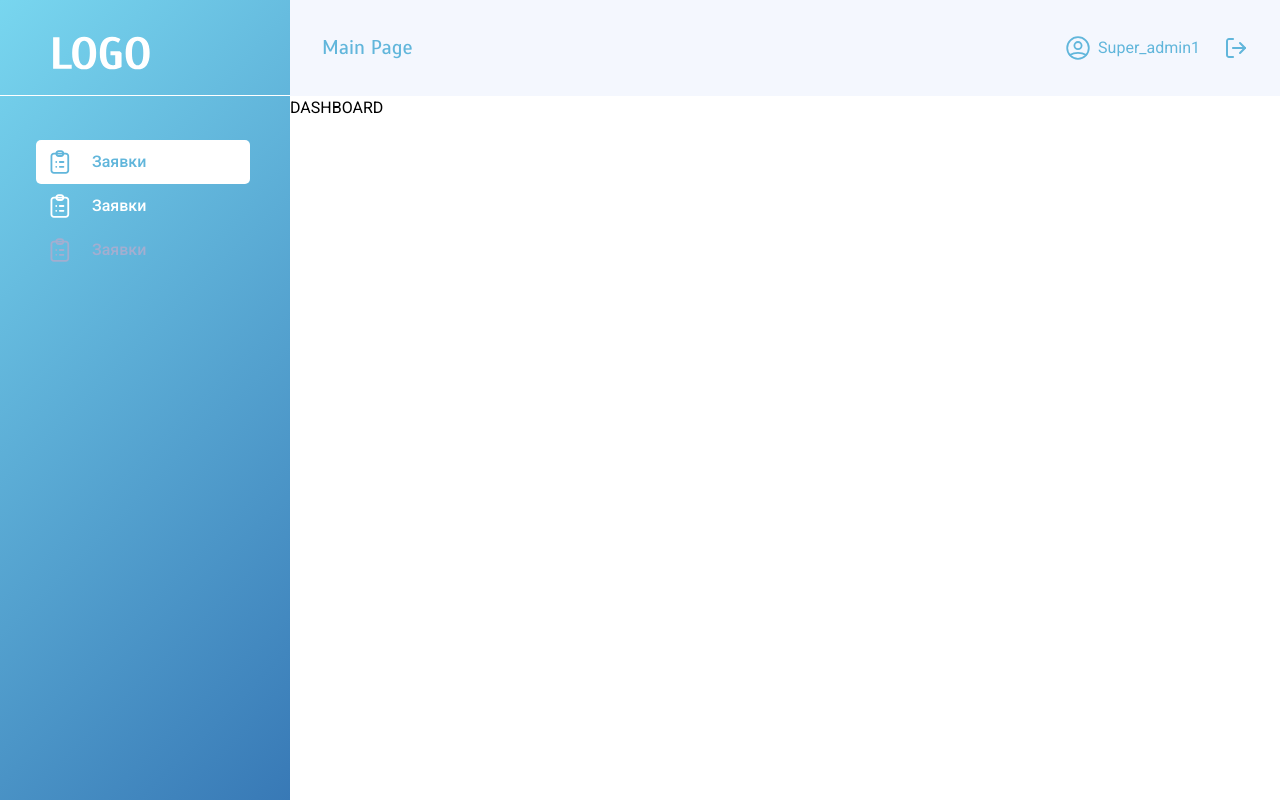
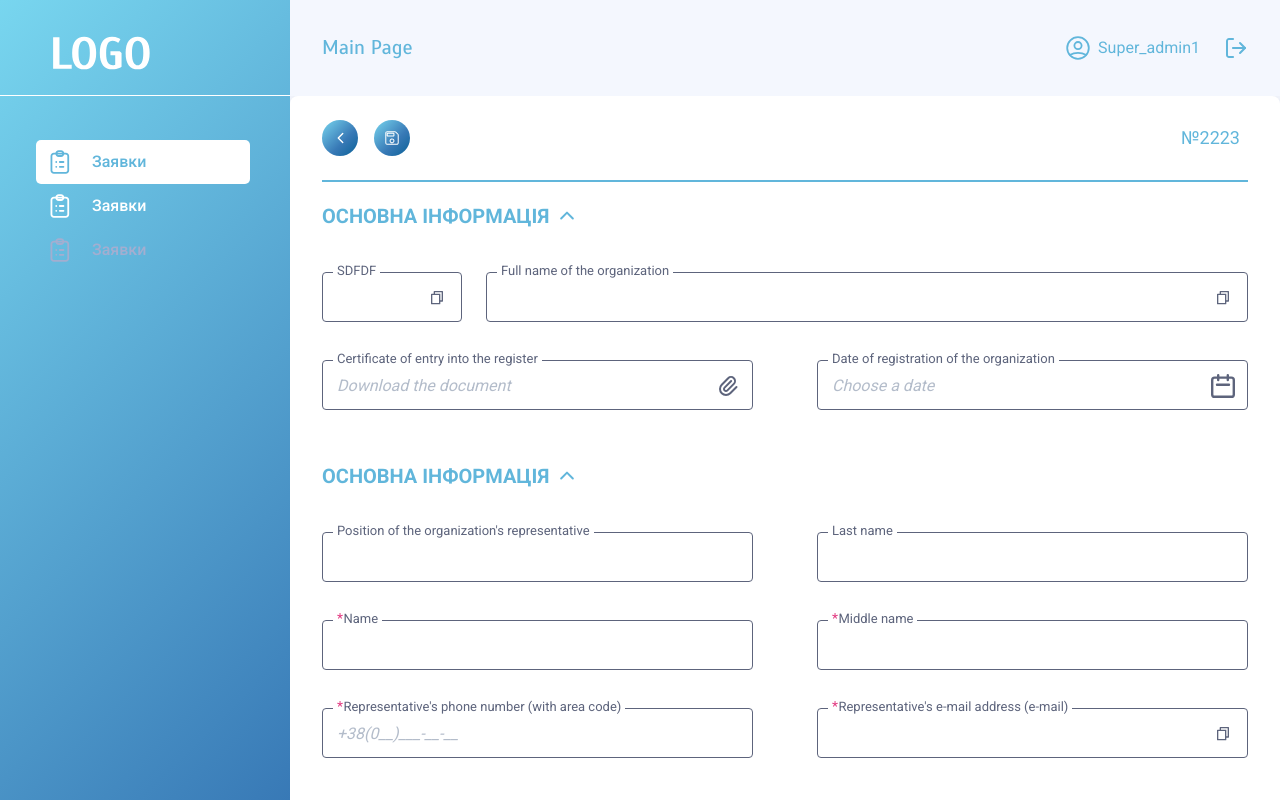
Before and after one commit to it-volunteers-ukraine/ChariERP, a Next.js app in the folder client/: page /en/dashboard in a window 1280 px wide. Built offline with nearby package versions, Linux system fonts and the light colour scheme.

Commit message:
Create Dashboard

```diff
--- /dev/null
+++ b/client/src/app/[locale]/(admin)/dashboard/config.ts
@@ -0,0 +1,90 @@
+import * as Yup from 'yup';
+import { TranslationValues } from 'next-intl';
+import { isValidPhoneNumber } from 'libphonenumber-js';
+
+interface FormValues {
+  email: string;
+  organizationName: string;
+  organizationTaxNumber: string;
+  certificateOfRegister: string;
+  dateOfRegisterOrganization: string;
+  positionOrganization: string;
+  lastName: string;
+  name: string;
+  middleName: string;
+  phone: string;
+  site: string;
+  socialNetworks: string;
+  agree: boolean;
+}
+
+export const initialValues: FormValues = {
+  email: '',
+  organizationName: '',
+  organizationTaxNumber: '',
+  certificateOfRegister: '',
+  dateOfRegisterOrganization: '',
+  positionOrganization: '',
+  lastName: '',
+  name: '',
+  middleName: '',
+  phone: '',
+  site: '',
+  socialNetworks: '',
+  agree: false,
+};
+
+export const validationSchema = (
+  error: (key: string, params?: TranslationValues) => string,
+) =>
+  Yup.object().shape({
+    organizationName: Yup.string()
+      .trim()
+      .max(300, error('maxPlural', { int: 300 }))
+      .required(error('required')),
+    organizationTaxNumber: Yup.string()
+      .matches(/^\d{8}$/, error('taxNumber'))
+      .required(error('required')),
+    certificateOfRegister: Yup.string().required(error('required')),
+    dateOfRegisterOrganization: Yup.string().required(error('required')),
+    positionOrganization: Yup.string()
+      .trim()
+      .max(100, error('maxPlural', { int: 100 }))
+      .required(error('required')),
+    lastName: Yup.string()
+      .trim()
+      .max(100, error('maxPlural', { int: 100 }))
+      .required(error('required')),
+    name: Yup.string()
+      .trim()
+      .max(100, error('maxPlural', { int: 100 }))
+      .required(error('required')),
+    middleName: Yup.string()
+      .trim()
+      .max(100, error('maxPlural', { int: 100 }))
+      .required(error('required')),
+    phone: Yup.string()
+      .test(
+        'is-valid-phone',
+        error('notValidPhone'),
+        (value) => !!isValidPhoneNumber(value as string),
+      )
+      .required('required'),
+    email: Yup.string()
+      .trim()
+      .min(6, error('minPlural', { int: 6 }))
+      .max(50, error('maxPlural', { int: 50 }))
+      .email(error('notValidEmail'))
+      .required(error('required')),
+    site: Yup.string()
+      .trim()
+      .matches(/^https:\/\/.*$/, error('siteStart'))
+      .min(10, error('minPlural', { int: 10 }))
+      .max(2000, error('maxPlural', { int: 2000 })),
+    socialNetworks: Yup.string()
+      .trim()
+      .matches(/^https:\/\/.*$/, error('siteStart'))
+      .min(10, error('minPlural', { int: 10 }))
+      .max(2000, error('maxPlural', { int: 2000 })),
+    agree: Yup.boolean().oneOf([true]).required(),
+  });
--- a/client/src/app/[locale]/(admin)/dashboard/page.tsx
+++ b/client/src/app/[locale]/(admin)/dashboard/page.tsx
@@ -1,5 +1,209 @@
+'use client';
+import { useState } from 'react';
+import { useTranslations } from 'next-intl';
+import { Form, Formik, FormikValues } from 'formik';
+
+import { ArrowUp } from '@/assets/icons';
+import { Title } from '@/components/title';
+import { AddBtn } from '@/components/add-button';
+import {
+  Button,
+  ButtonIcon,
+  DateField,
+  FileField,
+  InputField,
+} from '@/components';
+
+import { initialValues, validationSchema } from './config';
+
 const Dashboard = () => {
-  return <h1> DASHBOARD</h1>;
+  const [inputFields, setInputFields] = useState<string[]>(['socialNetworks']);
+  const text = useTranslations('auth-page.registration');
+  const error = useTranslations('validation');
+
+  const onSubmit = (values: FormikValues) => {
+    console.log('data', values);
+  };
+
+  const addInputField = () => {
+    setInputFields([...inputFields, 'socialNetworks']);
+  };
+
+  return (
+    <Formik
+      validateOnBlur
+      validateOnChange
+      onSubmit={onSubmit}
+      initialValues={initialValues}
+      validationSchema={validationSchema((key, params) => error(key, params))}
+    >
+      {() => (
+        <Form className="w-full h-full bg-boardHeader">
+          <div className="flex justify-start px-8 pb-12 bg-white rounded-lg shadow-bg">
+            <div className="w-[994px]">
+              <div className="flex items-center justify-between mb-4 py-6 pr-2 border-b-2 border-lightBlue">
+                <div className="flex items-center gap-4">
+                  <ButtonIcon icon={'back'} iconType={'primary'} />
+                  <ButtonIcon icon={'save'} iconType={'primary'} />
+                </div>
+
+                <div className="text-[18px] text-lightBlue leading-6 capitalize">
+                  №2223
+                </div>
+              </div>
+
+              <div className="flex flex-col gap-12">
+                <div className="flex flex-col gap-6">
+                  <div className="flex items-center justify-start">
+                    <Title title="основна інформація" className="text-[20px]" />
+                    <div className="p-[6px]">
+                      <ArrowUp />
+                    </div>
+                  </div>
+
+                  <div className="flex items-center gap-6">
+                    <InputField
+                      isCopy
+                      type="number"
+                      wrapperClass="max-w-[140px]"
+                      name="organizationTaxNumber"
+                      label={'SDFDF'}
+                    />
+
+                    <InputField
+                      isCopy
+                      name="organizationName"
+                      label={text('organizationName.label')}
+                    />
+                  </div>
+
+                  <div className="flex items-center gap-16">
+                    <FileField
+                      maxSize={5}
+                      placeholderItalic
+                      name="certificateOfRegister"
+                      accept={'pdf, jpg, jpeg, png'}
+                      label={text('certificateOfRegister.label')}
+                      placeholder={text('certificateOfRegister.placeholder')}
+                    />
+
+                    <DateField
+                      placeholderItalic
+                      name="dateOfRegisterOrganization"
+                      label={text('dateOfRegisterOrganization.label')}
+                      placeholder={text(
+                        'dateOfRegisterOrganization.placeholder',
+                      )}
+                    />
+                  </div>
+                </div>
+
+                <div className="flex flex-col gap-6">
+                  <div className="flex items-center justify-start">
+                    <Title title="основна інформація" className="text-[20px]" />
+                    <div className="p-[6px]">
+                      <ArrowUp />
+                    </div>
+                  </div>
+
+                  <div className="flex items-center gap-16">
+                    <InputField
+                      name="positionOrganization"
+                      label={text('positionOrganization.label')}
+                    />
+
+                    <InputField
+                      name="lastName"
+                      label={text('lastName.label')}
+                    />
+                  </div>
+
+                  <div className="flex items-center gap-16">
+                    <InputField
+                      required
+                      name="name"
+                      label={text('name.label')}
+                    />
+
+                    <InputField
+                      required
+                      name="middleName"
+                      label={text('middleName.label')}
+                    />
+                  </div>
+
+                  <div className="flex items-center gap-16">
+                    <InputField
+                      required
+                      isMasked
+                      name="phone"
+                      placeholderItalic
+                      placeholder="+38(0__)___-__-__"
+                      label={text('phone.label')}
+                    />
+
+                    <InputField
+                      isCopy
+                      required
+                      name="email"
+                      label={text('email.label')}
+                    />
+                  </div>
+                </div>
+
+                <div className="flex flex-col gap-6">
+                  <div className="flex items-center justify-start">
+                    <Title title="media" className="text-[20px]" />
+                    <div className="p-[6px]">
+                      <ArrowUp />
+                    </div>
+                  </div>
+
+                  <InputField
+                    cross
+                    name="site"
+                    wrapperClass="w-[465px]"
+                    label={text('site.label')}
+                  />
+
+                  {inputFields.map((name, index) => (
+                    <InputField
+                      cross
+                      name={name}
+                      key={`media-signUp-${index}`}
+                      label={text('socialNetworks.label')}
+                      wrapperClass="w-[465px]"
+                    />
+                  ))}
+
+                  {inputFields.length < 5 && (
+                    <AddBtn
+                      onClick={addInputField}
+                      className="flex justify-start"
+                      text={text('button.addNewInput')}
+                    />
+                  )}
+
+                  <div className="flex justify-end w-full gap-6">
+                    <Button
+                      text="Accept"
+                      styleType="green"
+                      className="w-[90px]"
+                    />
+                    <Button
+                      text="Decline"
+                      styleType="red"
+                      className="w-[90px]"
+                    />
+                  </div>
+                </div>
+              </div>
+            </div>
+          </div>
+        </Form>
+      )}
+    </Formik>
+  );
 };
 
 export default Dashboard;
--- a/client/src/app/[locale]/(login)/sign-up/sign-up.tsx
+++ b/client/src/app/[locale]/(login)/sign-up/sign-up.tsx
@@ -40,7 +40,7 @@ const SignUp = () => {
       {() => (
         <Form className="w-full">
           <Title
-            className="mb-8 mx-auto w-fit"
+            className="mb-8 mx-auto w-fit text-[26px]"
             title={registration('title.basicInformation')}
           />
 
@@ -101,7 +101,7 @@ const SignUp = () => {
           </div>
 
           <Title
-            className="mt-16 mb-8 mx-auto w-fit"
+            className="mt-16 mb-8 mx-auto w-fit text-[26px]"
             title={registration('title.contactInformation')}
           />
 
@@ -203,7 +203,7 @@ const SignUp = () => {
             <AddBtn
               onClick={addInputField}
               text={registration('button.addNewInput')}
-              className="mb-12 tablet:mb-[78px] desktop:mb-[86px]"
+              className="justify-center mb-12 tablet:mb-[78px] desktop:mb-[86px]"
             />
           )}
 
--- a/client/src/assets/icons/index.tsx
+++ b/client/src/assets/icons/index.tsx
@@ -1,4 +1,5 @@
 export { default as ArrowLeft } from './arrowLeft.svg';
+export { default as ArrowUp } from './arrow-up.svg';
 export { default as AvatarIcon } from './avatar.svg';
 export { default as Calendar } from './calendar.svg';
 export { default as Check } from './check.svg';
--- a/client/src/components/add-button/styles.ts
+++ b/client/src/components/add-button/styles.ts
@@ -2,7 +2,7 @@ import clsx from 'clsx';
 
 export const getStyles = (className?: string) => ({
   button: clsx(
-    'flex justify-center items-center gap-2 text-[15px] font-medium text-title-title pointer',
+    'flex items-center gap-2 text-[15px] font-medium text-title-title pointer',
     {
       [`${className}`]: !!className,
     },
--- a/client/src/components/title/styles.ts
+++ b/client/src/components/title/styles.ts
@@ -2,7 +2,7 @@ import clsx from 'clsx';
 
 export const getStyles = ({ className }: { className?: string }) => ({
   titleWrapper: clsx(
-    'text-[26px] font-bold leading-8 font-fontFamily-scada text-title-title uppercase',
+    'font-bold leading-8 font-fontFamily-scada text-title-title uppercase',
     {
       [`${className}`]: !!className,
     },
--- a/client/tailwind.config.ts
+++ b/client/tailwind.config.ts
@@ -144,6 +144,7 @@ const config: Config = {
         btn: { inset: 'inset 0px 0px 5px 2px rgba(0,0,0,0.1)' },
         auth: '0px 0px 10px 4px rgba(0, 0, 0, 0.05)',
         circle: '0px 0px 3px 0px rgba(0, 0, 0, 0.13)',
+        bg: '0px 2px 12px 0px rgba(101, 101, 117, 0.15)',
       },
       backgroundSize: {
         200: '201%',
```
Also changed, not shown: client/src/assets/icons/arrow-up.svg (added).
